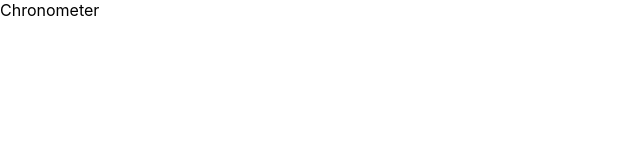
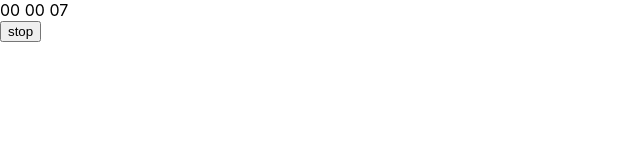
Before and after one commit to Bel-Albuquerque/Clock-Timer, a React (Create React App) app: page /chronometer in a window 1280 px wide. Shown: the top 160 px of the page, without its empty margins (0-640 px from the left). Built offline with nearby package versions, Linux system fonts and the light colour scheme.

Commit message:
cria Chronometer page

```diff
--- a/src/pages/Chronometer.jsx
+++ b/src/pages/Chronometer.jsx
@@ -1,8 +1,86 @@
-import React from 'react';
+/* eslint-disable radix */
+import React, { useContext, useEffect } from 'react';
+import { useState } from 'react/cjs/react.development';
+import MyContext from '../context/MyContext';
+import ClockDisplay from '../components/ClockDisplay';
 
 function Chronometer() {
+  const {
+    hora,
+    setHora,
+    minuto,
+    setMinuto,
+    segundo,
+    setSegundo,
+  } = useContext(MyContext);
+
+  const [startClock, setStartClock] = useState();
+
+  const ONE_SECOND = 1000;
+  let localSegundo = 0;
+  let localMinuto = parseInt(minuto, 10);
+  let localHora = parseInt(hora, 10);
+
+  const twoDigits = (param) => {
+    const time = param.toString();
+    return time.length === 1 ? `0${time}` : time;
+  };
+
+  useEffect(() => {
+    setHora(twoDigits(0));
+    setMinuto(twoDigits(0));
+    setSegundo(twoDigits(0));
+    setStartClock(setInterval(() => {
+      setSegundo(twoDigits(localSegundo += 1));
+    }, ONE_SECOND));
+  }, []);
+
+  const oneHourPass = () => {
+    clearInterval(startClock);
+    setMinuto(twoDigits(0));
+    setSegundo(twoDigits(0));
+    setHora(twoDigits(localHora += 1));
+    setStartClock(setInterval(() => {
+      setSegundo(twoDigits(localSegundo += 1));
+    }, ONE_SECOND));
+  };
+
+  const oneMinutePass = () => {
+    clearInterval(startClock);
+    setSegundo(twoDigits(0));
+    setMinuto(twoDigits(localMinuto += 1));
+    setStartClock(setInterval(() => {
+      setSegundo(twoDigits(localSegundo += 1));
+    }, ONE_SECOND));
+  };
+
+  const changeTime = () => {
+    const sessenta = 60;
+    if (parseInt(segundo) === sessenta && parseInt(minuto) === (sessenta - 1)) {
+      oneHourPass();
+    }
+    if (parseInt(segundo) === sessenta && parseInt(minuto) !== (sessenta - 1)) {
+      oneMinutePass();
+    }
+  };
+
+  useEffect(() => {
+    changeTime();
+  });
+
+  const handleStop = () => {
+    clearInterval(startClock);
+  };
   return (
-    <>Chronometer</>
+    <>
+      <ClockDisplay />
+      <button
+        type="button"
+        onClick={ handleStop }
+      >
+        stop
+      </button>
+    </>
   );
 }
 
```
